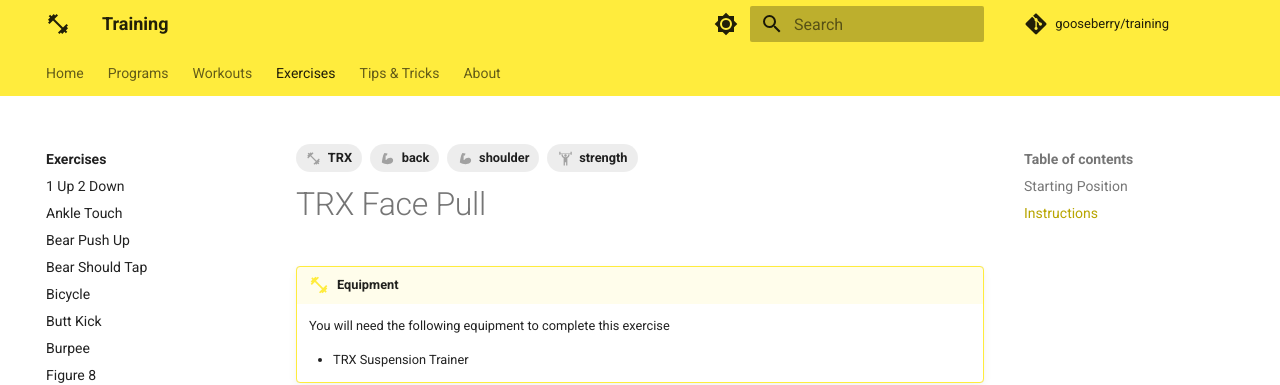
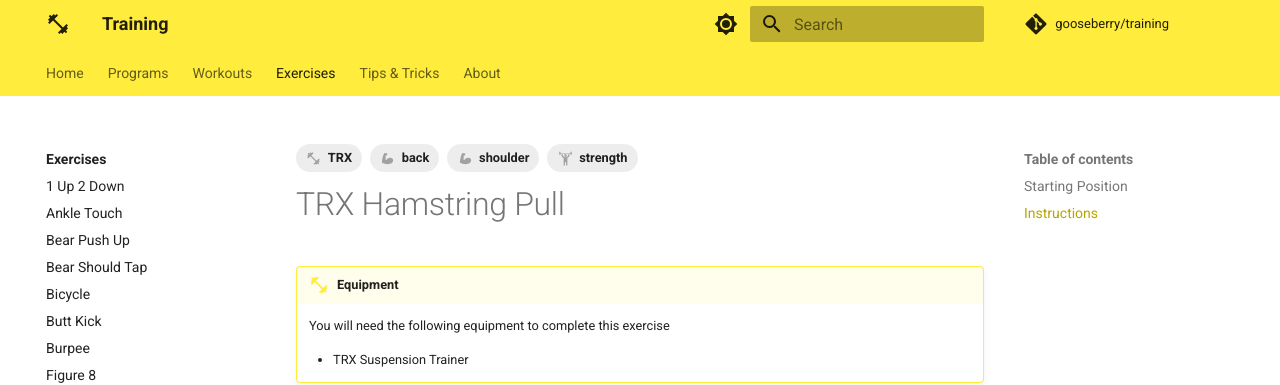
Before and after one commit to gooseberry/training, an MkDocs documentation site: the page built from docs/exercises/trx-hamstring-curl.md, in a window 1280 px wide. Shown: the top 385 px of the page. Built offline with MkDocs 1.6.1 and Material for MkDocs 9.7.7, drawn with Linux system fonts in a browser that asks for light colours; comment, search, counter and statistics services are not loaded.

Commit message:
type in title

```diff
--- a/docs/exercises/trx-hamstring-curl.md
+++ b/docs/exercises/trx-hamstring-curl.md
@@ -6,7 +6,7 @@ tags:
     - TRX
 ---
 
-# TRX Face Pull
+# TRX Hamstring Pull
 
 !!! equipment "Equipment"
 
```
